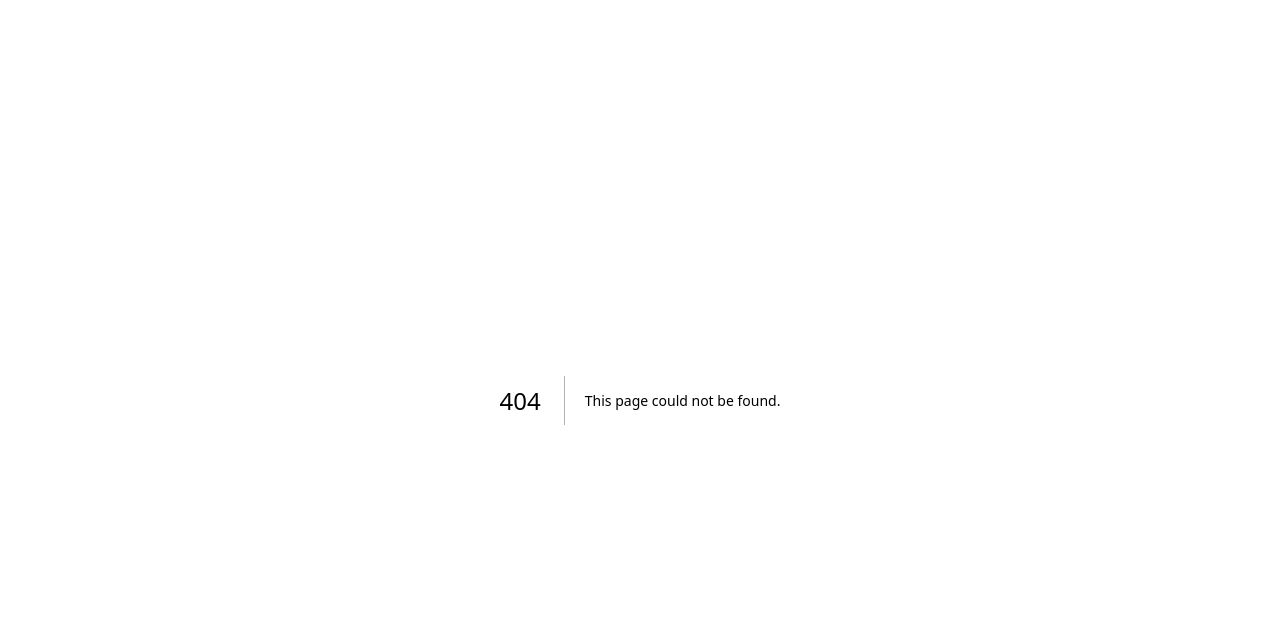
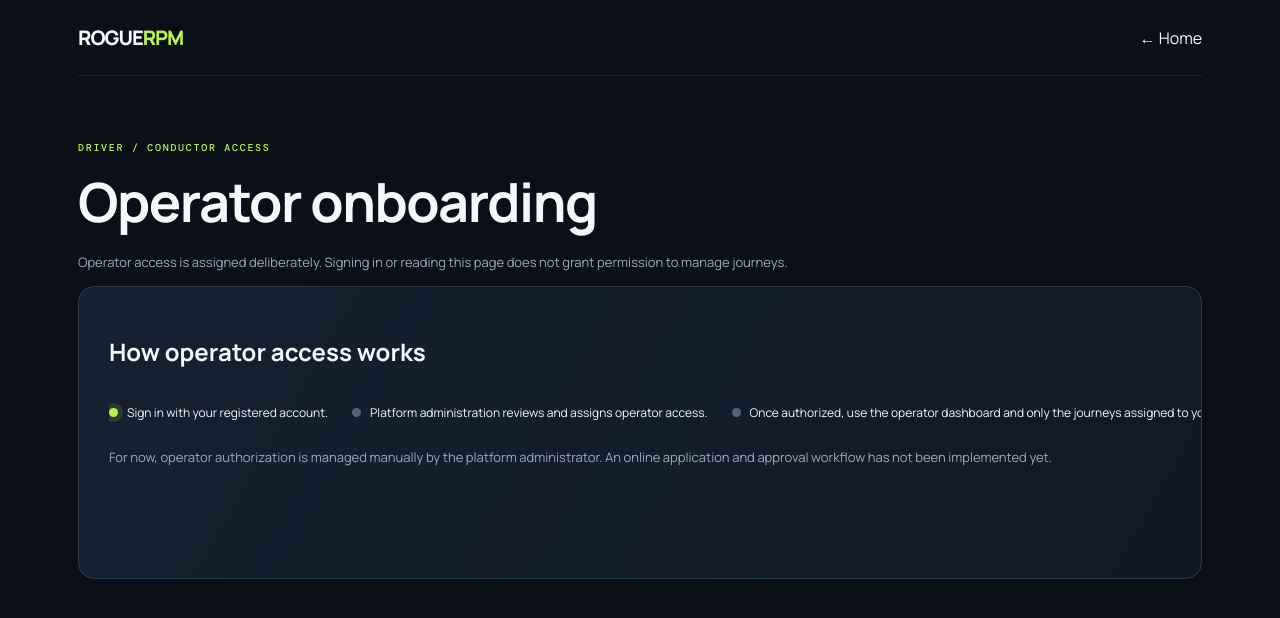
Before and after one commit to Anupure/ets2-upgraded-ticketing-system, a Next.js app: page /operator/onboarding in a window 1280 px wide. Before the commit this address had no page. Shown: the top 618 px of the page. Built offline with nearby package versions, Linux system fonts and the light colour scheme; no server answers.

Commit message:
feat: add operator onboarding entry page

```diff
--- /dev/null
+++ b/app/operator/onboarding/page.tsx
@@ -0,0 +1,42 @@
+import Link from "next/link";
+import { auth } from "@/src/auth";
+
+export const dynamic = "force-dynamic";
+
+export default async function OperatorOnboardingPage() {
+  const session = await auth();
+  const role = session?.user?.role;
+  const isOperator = role === "OPERATOR" || role === "ADMIN";
+
+  return (
+    <main className="site-shell">
+      <header className="topbar">
+        <Link className="brand" href="/">ROGUE<span>RPM</span></Link>
+        <Link href="/">← Home</Link>
+      </header>
+      <section className="content-section operator-section">
+        <p className="eyebrow">DRIVER / CONDUCTOR ACCESS</p>
+        <h1>Operator onboarding</h1>
+        <p className="muted">Operator access is assigned deliberately. Signing in or reading this page does not grant permission to manage journeys.</p>
+
+        <div className="journey-card">
+          <div className="journey-card-main">
+            <h2>How operator access works</h2>
+            <div className="stop-list">
+              <div className="stop-item"><span className="stop-dot stop-current" /><span>Sign in with your registered account.</span></div>
+              <div className="stop-item"><span className="stop-dot" /><span>Platform administration reviews and assigns operator access.</span></div>
+              <div className="stop-item"><span className="stop-dot" /><span>Once authorized, use the operator dashboard and only the journeys assigned to you.</span></div>
+            </div>
+            <p className="muted">For now, operator authorization is managed manually by the platform administrator. An online application and approval workflow has not been implemented yet.</p>
+          </div>
+          <aside className="journey-aside">
+            <span className="metric-label">YOUR ACCESS</span>
+            <strong>{!session?.user ? "SIGN IN REQUIRED" : isOperator ? "AUTHORIZED" : "PASSENGER"}</strong>
+            <p className="muted">{!session?.user ? "Sign in first so the administrator can identify your account." : isOperator ? "Your account currently has operator permissions." : "Your account does not currently have operator permissions."}</p>
+            {!session?.user ? <Link className="button button-primary button-full" href="/sign-in">Sign in</Link> : isOperator ? <Link className="button button-primary button-full" href="/operator">Open operator dashboard</Link> : <Link className="button button-secondary button-full" href="/">Back to home</Link>}
+          </aside>
+        </div>
+      </section>
+    </main>
+  );
+}
```
